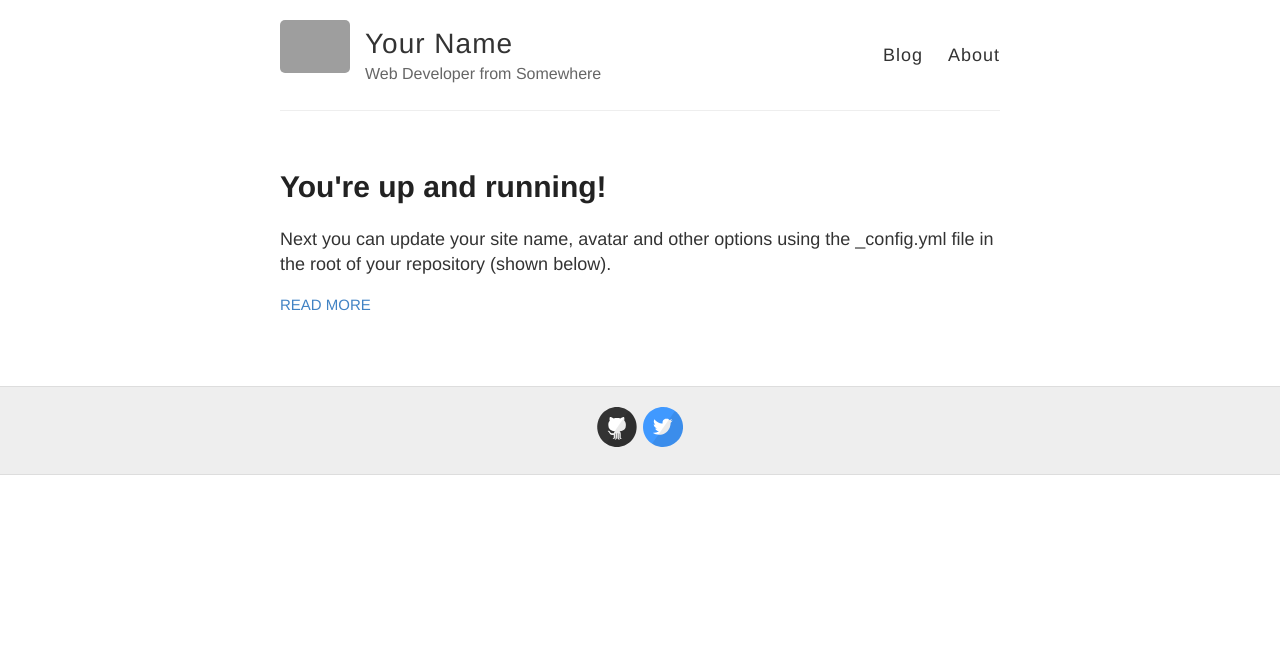
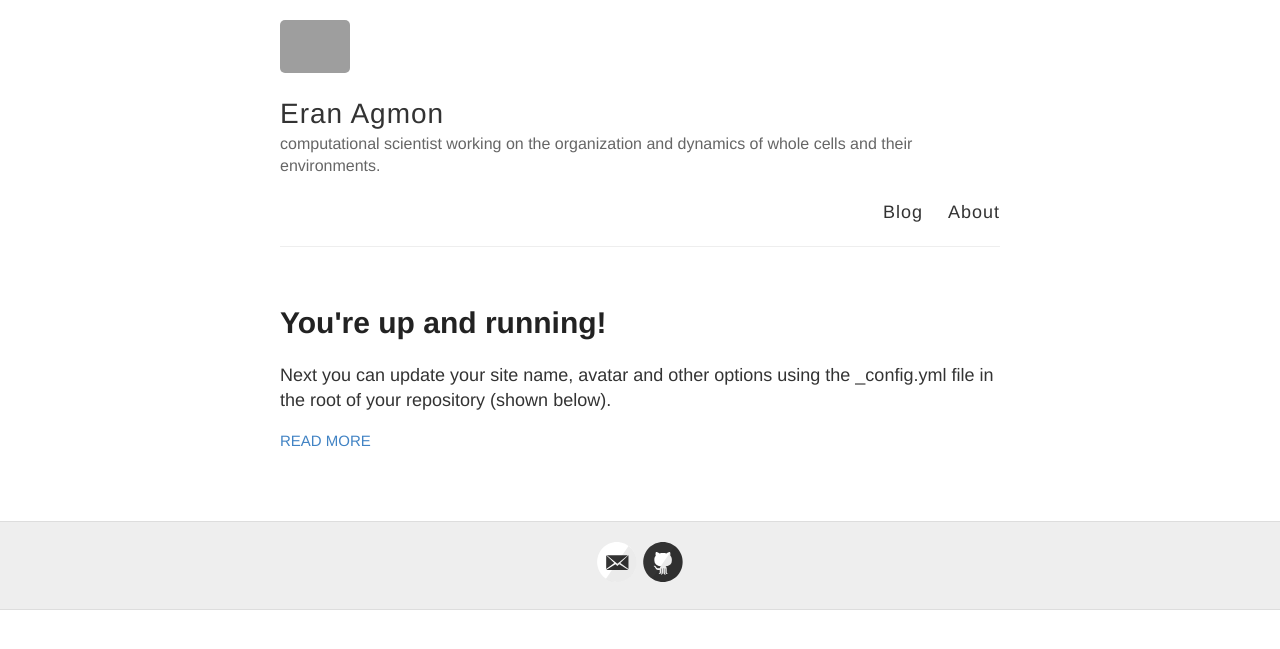
Before and after one commit to eagmon/eagmon.github.io, a Jekyll site: the page built from index.html, in a window 1280 px wide. Shown: the top 649 px of the page. Built offline with Jekyll 4.4.1, drawn with Linux system fonts in a browser that asks for light colours; some of the changed lines change nothing that is shown; grey boxes are pictures that could not be loaded.

Commit message:
edit config

```diff
--- a/_config.yml
+++ b/_config.yml
@@ -3,13 +3,13 @@
 #
 
 # Name of your site (displayed in the header)
-name: Your Name
+name: Eran Agmon
 
 # Short bio or description (displayed in the header)
-description: Web Developer from Somewhere
+description: computational scientist working on the organization and dynamics of whole cells and their environments.
 
 # URL of your avatar or profile pic (you could use your GitHub profile pic)
-avatar: https://raw.githubusercontent.com/barryclark/jekyll-now/master/images/jekyll-logo.png
+avatar: https://raw.githubusercontent.com/eagmon/images/eran.jpg
 
 #
 # Flags below are optional
@@ -17,19 +17,19 @@ avatar: https://raw.githubusercontent.com/barryclark/jekyll-now/master/images/je
 
 # Includes an icon in the footer for each username you enter
 footer-links:
-  dribbble:
-  email:
-  facebook:
-  flickr:
-  github: barryclark/jekyll-now
-  instagram:
-  linkedin:
-  pinterest:
-  rss: # just type anything here for a working RSS icon
-  twitter: jekyllrb
-  stackoverflow: # your stackoverflow profile, e.g. "users/50476/bart-kiers"
-  youtube: # channel/<your_long_string> or user/<user-name>
-  googleplus: # anything in your profile username that comes after plus.google.com/
+#  dribbble:
+  email: eagmon@stanford.edu
+#  facebook:
+#  flickr:
+  github: https://github.com/eagmon
+#  instagram:
+#  linkedin:
+#  pinterest:
+#  rss: # just type anything here for a working RSS icon
+#  twitter:
+#  stackoverflow: # your stackoverflow profile, e.g. "users/50476/bart-kiers"
+#  youtube: # channel/<your_long_string> or user/<user-name>
+#  googleplus: # anything in your profile username that comes after plus.google.com/
 
 
 # Enter your Disqus shortname (not your username) to enable commenting on posts
```
Also changed, not shown: images/eran.jpg (added), images/first-post.png (deleted), images/jekyll-logo.png (deleted), images/jekyll-now-theme-screenshot.jpg (deleted).
